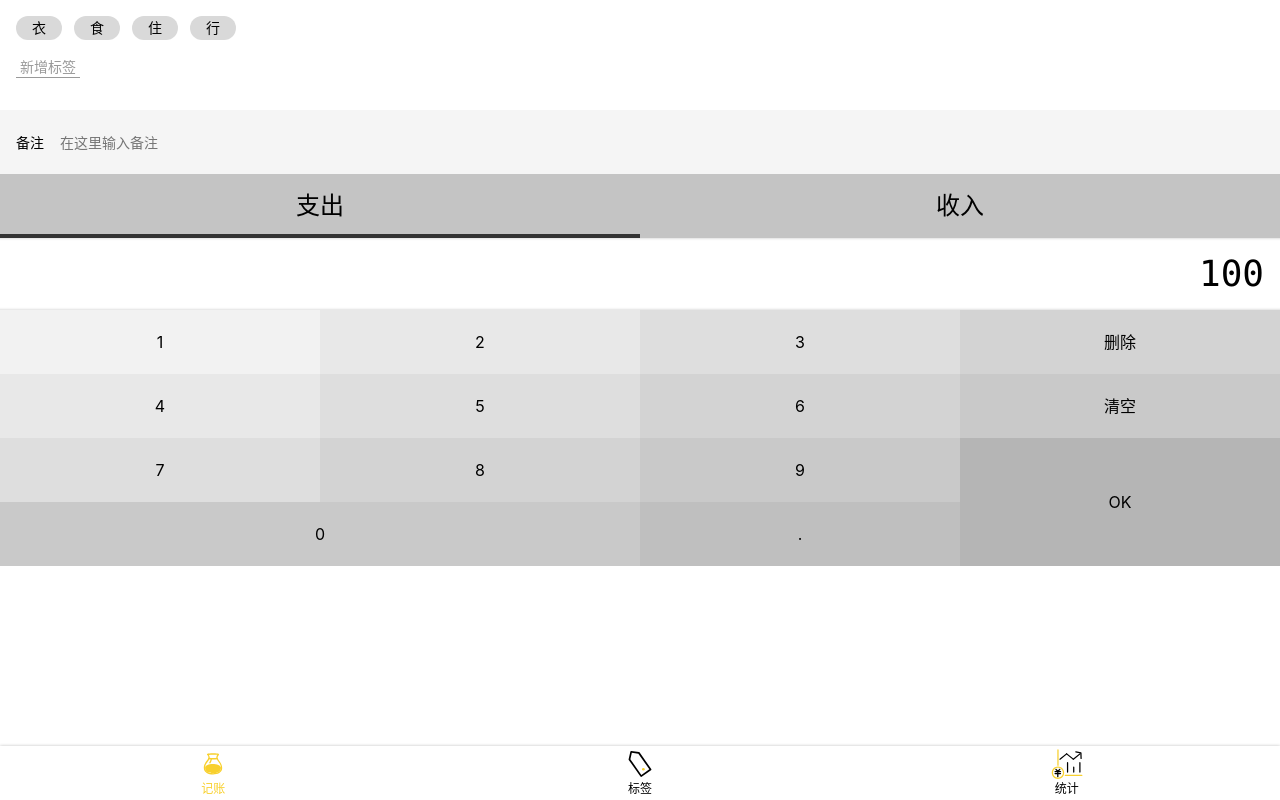
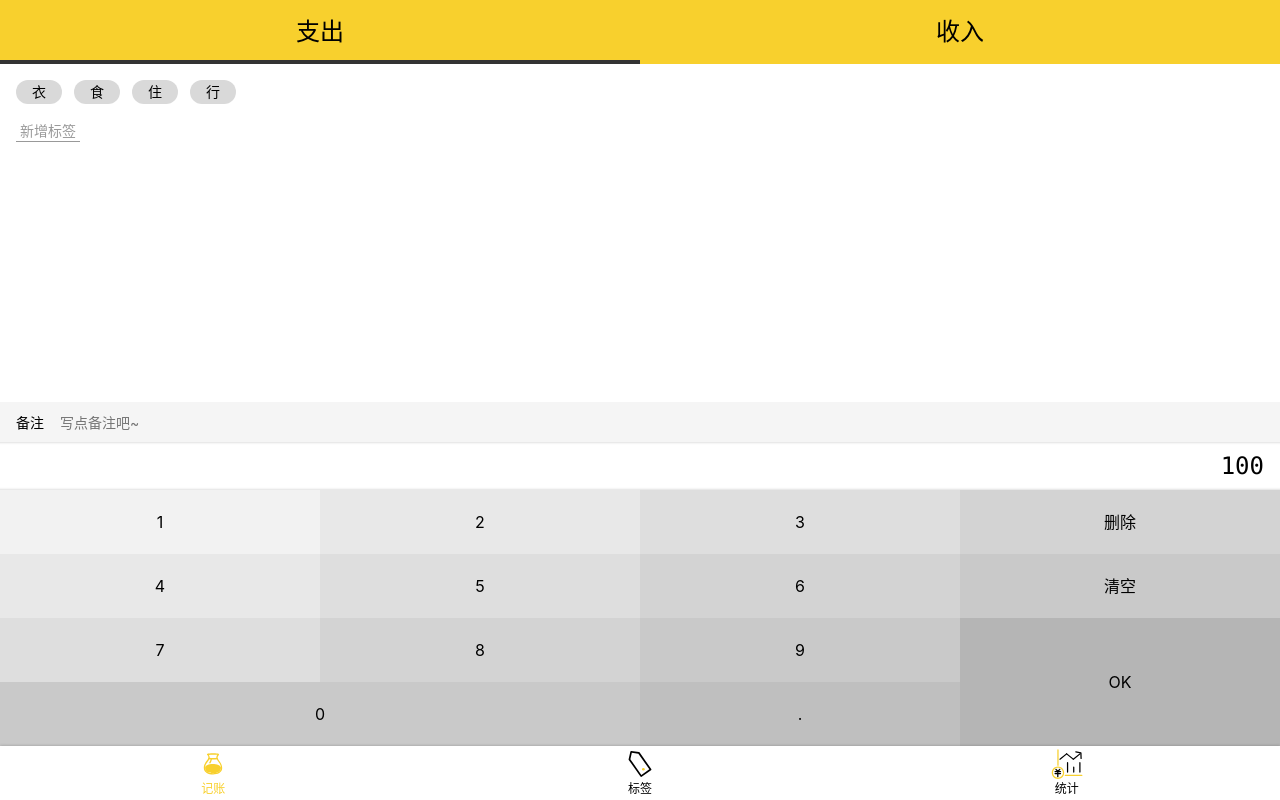
Before and after one commit to Brucezhiyu/qianduoduo-1, a Vue app: page /money in a window 1280 px wide. Built offline with nearby package versions, Linux system fonts and the light colour scheme.

Commit message:
写完了money的css

```diff
--- a/src/components/Layout.vue
+++ b/src/components/Layout.vue
@@ -1,6 +1,6 @@
 <template>
-  <div class="nav-wrapper">
-    <div class="content">
+  <div class="layout-wrapper">
+    <div class="content" :class="contentClass">
         <slot/>
 <!--      获取Money等组件内容-->
     </div>
@@ -10,12 +10,13 @@
 
 <script lang="ts">
 export default {
+  props:['contentClass'],
   name: "Layout.vue"
 }
 </script>
 
 <style lang="scss" scoped>
-.nav-wrapper {
+.layout-wrapper {
   display: flex;
   flex-direction: column;
   height: 100vh;
--- a/src/views/Money.vue
+++ b/src/views/Money.vue
@@ -1,32 +1,6 @@
 <template>
   <div>
-    <Layout>
-
-      <div class="tags">
-        <ul class="current">
-          <li>衣</li>
-          <li>食</li>
-          <li>住</li>
-          <li>行</li>
-        </ul>
-        <div class="new">
-          <button>
-            新增标签
-          </button>
-        </div>
-      </div>
-      <div>
-        <label class="notes">
-          <span class="name">备注</span>
-          <input type="text" placeholder="在这里输入备注">
-        </label>
-      </div>
-      <div class="">
-        <ul class="types">
-          <li class="selected">支出</li>
-          <li>收入</li>
-        </ul>
-      </div>
+    <Layout content-class="xxx">
       <div class="numberPad">
         <div class="output">100</div>
         <div class="buttons">
@@ -46,6 +20,32 @@
           <button>.</button>
         </div>
       </div>
+      <div>
+        <label class="notes">
+          <span class="name">备注</span>
+          <input type="text" placeholder="写点备注吧~">
+        </label>
+      </div>
+      <div class="tags">
+        <ul class="current">
+          <li>衣</li>
+          <li>食</li>
+          <li>住</li>
+          <li>行</li>
+        </ul>
+        <div class="new">
+          <button>
+            新增标签
+          </button>
+        </div>
+      </div>
+
+      <div class="top">
+        <ul class="types">
+          <li class="selected">支出</li>
+          <li>收入</li>
+        </ul>
+      </div>
     </Layout>
   </div>
 </template>
@@ -55,62 +55,88 @@ export default {
   name: "Money.vue",
 }
 </script>
+<style lang="scss">
+@import "~@/assets/style/helper.scss";
+
+.xxx {
+  display: flex;
+  flex-direction: column-reverse;
+
+}
+
+</style>
 <style lang="scss" scoped>
 @import "~@/assets/style/helper.scss";
+
 .numberPad {
   .output {
     @extend %clearFix;
     @extend %innerShadow;
-    font-size: 36px;
+    font-size: 24px;
     font-family: Consolas, monospace;
-    padding: 9px 16px;
+    padding: 6px 16px;
     text-align: right;
   }
+
   .buttons {
     @extend %clearFix;
+
+
     > button {
       width: 25%;
       height: 64px;
       float: left;
       background: transparent;
       border: none;
+
       &.ok {
         height: 64*2px;
         float: right;
       }
+
       &.zero {
         width: 25*2%;
       }
+
       $bg: #f2f2f2;
+
       &:nth-child(1) {
         background: $bg;
       }
+
       &:nth-child(2), &:nth-child(5) {
         background: darken($bg, 4%);
       }
+
       &:nth-child(3), &:nth-child(6), &:nth-child(9) {
         background: darken($bg, 4*2%);
       }
+
       &:nth-child(4), &:nth-child(7), &:nth-child(10) {
         background: darken($bg, 4*3%);
       }
+
       &:nth-child(8), &:nth-child(11), &:nth-child(13) {
         background: darken($bg, 4*4%);
       }
+
       &:nth-child(14) {
         background: darken($bg, 4*5%);
       }
+
       &:nth-child(12) {
         background: darken($bg, 4*6%);
       }
     }
   }
 }
+
 .types {
-  background: #c4c4c4;
+  background: #F8D02D;
   display: flex;
   text-align: center;
   font-size: 24px;
+
   > li {
     width: 50%;
     height: 64px;
@@ -118,6 +144,7 @@ export default {
     justify-content: center;
     align-items: center;
     position: relative;
+
     &.selected::after {
       content: '';
       position: absolute;
@@ -129,6 +156,7 @@ export default {
     }
   }
 }
+
 .notes {
   font-size: 14px;
   background: #f5f5f5;
@@ -136,12 +164,13 @@ export default {
   display: flex;
   align-items: center;
 
+
   .name {
     padding-right: 16px;
   }
 
   input {
-    height: 64px;
+    height: 40px;
     flex-grow: 1;
     background: transparent;
     border: none;
@@ -152,9 +181,11 @@ export default {
 .tags {
   font-size: 14px;
   padding: 16px;
+  flex-grow: 1;
 
   > .current {
     display: flex;
+    flex-wrap: wrap;
 
     > li {
       background: #d9d9d9;
```
